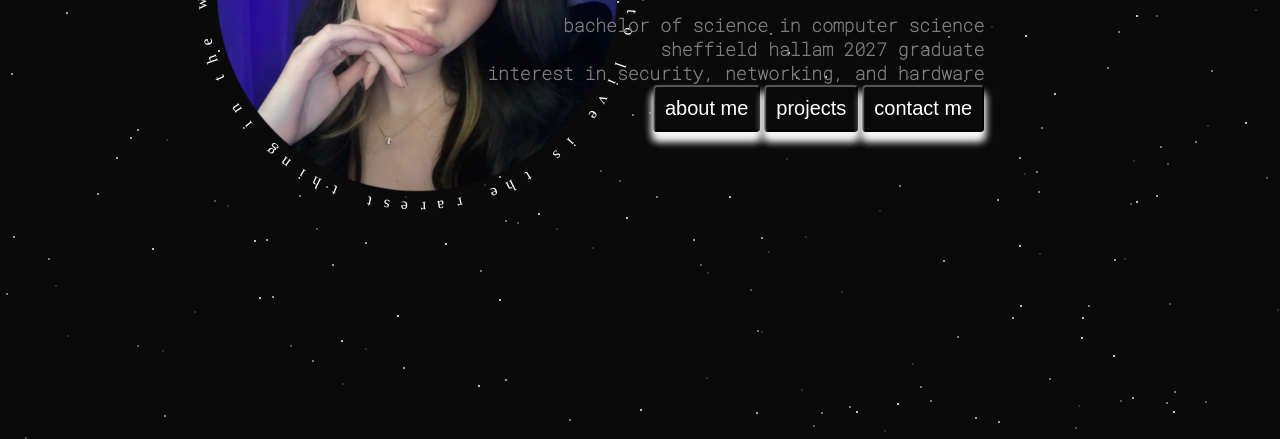
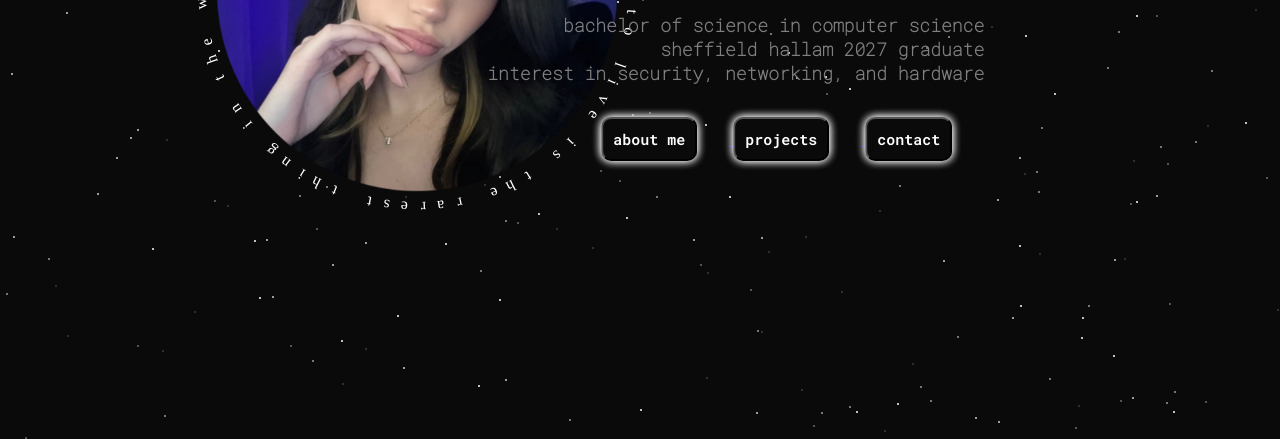
Before and after one commit to jadachesney/personalportfolio, a plain HTML site: page index.html in a window 1280 px wide. Shown: the part 369-808 px from the top of the page. Drawn offline with Linux system fonts and the light colour scheme.

Commit message:
updated btns, css fixed

```diff
--- a/css/styles.css
+++ b/css/styles.css
@@ -25,6 +25,13 @@ body {
 }
 
 @font-face {
+    font-family: 'buttons';
+    src: url(../fonts/Roboto_Mono/RobotoMono-SemiBold.ttf);
+    font-weight: 100;
+    font-style: normal;
+}
+
+@font-face {
     font-family: 'italicmono';
     src: url(../fonts/Roboto_Mono/RobotoMono-Italic-VariableFont_wght.ttf);
     font-weight: 300;
@@ -37,6 +44,7 @@ body {
     font-weight: 100;
     font-style: normal;
 }
+
 
 h1 {
     font-family: 'italicmono';
@@ -61,14 +69,17 @@ h2 {
     text-align: right;
 }
 
-#button {
+.button {
+    font-family: 'buttons';
     background-color:#0a0a0a;
     color: white;
-    font-size: 20px;
+    font-size: 15px;
     padding: 10px 10px;
     text-align: center;
-    box-shadow: 0 8px 8px 0 whitesmoke, 0 8px 8px whitesmoke;
-    border-radius: 4px;
+    box-shadow: 0 0 9px whitesmoke, 0 0 9px whitesmoke;
+    border-radius: 10px;
+    margin-top: 2rem;
+    margin-right: 2rem;
 }
 
 /* circle text*/
--- a/index.html
+++ b/index.html
@@ -2,8 +2,8 @@
 <html lang="en">
 <head>
   <meta name="viewport" content="width=device-width, initial-scale=1.0, user-scalable=no">
-  <title>Main Page</title>
-  <link rel="stylesheet" href="../css/styles.css">
+  <title>Home</title>
+  <link rel="stylesheet" href="../personalportfolio/css/styles.css">
 </head>
 <body>
   <div id="stars-group-1"></div>
@@ -40,9 +40,18 @@
     sheffield hallam 2027 graduate<br>
     interest in security, networking, and hardware</h2>
 
-    <button id="button"> about me </button>
-    <button id="button"> projects </button>
-    <button id="button"> contact me </button>
+    <a href="../personalportfolio/about.html">
+      <button class="button"> about me </button>
+    </a>
+
+    <a href="../personalportfolio/projects.html">
+      <button class="button"> projects </button>
+    </a>
+
+    <a href="../personalportfolio/contact.html">
+      <button class="button"> contact </button>
+    </a>
+
   </div>
 
 </body>
```
Also changed, not shown: contact.html (added), fonts/Roboto_Mono/RobotoMono-SemiBold.ttf (renamed from fonts/Roboto_Mono/static/RobotoMono-SemiBold.ttf), fonts/btn/NOTICE.txt (added), fonts/btn/Roboto-Black.ttf (added), projects.html (added), 1 other file.
